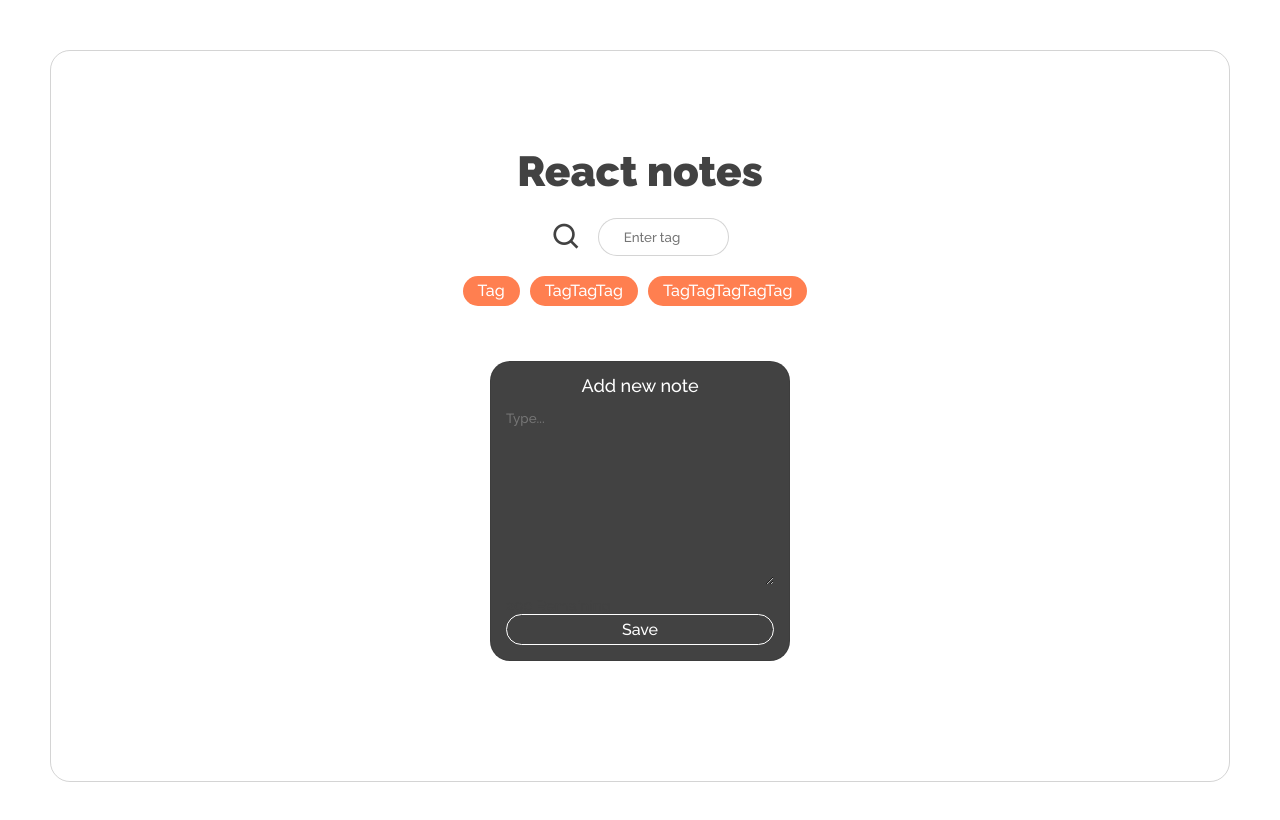
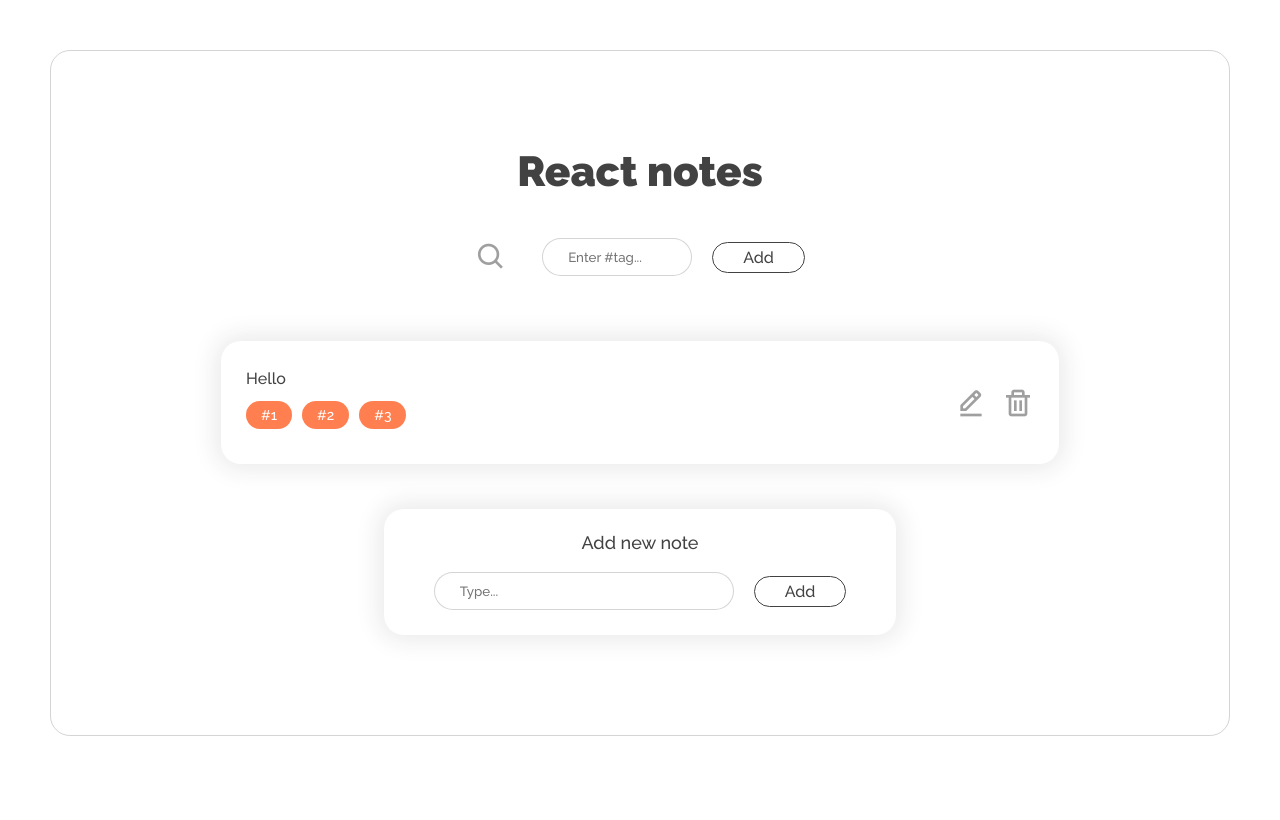
Before and after one commit to Focus-web-dev/react-notes, a React (Create React App) app: page / in a window 1280 px wide. Shown: the top 820 px of the page. Built offline with nearby package versions, Linux system fonts and the light colour scheme.

Commit message:
feat: add removeNote, addNewNote, removeTag, editNote functions

```diff
--- a/src/App.js
+++ b/src/App.js
@@ -2,34 +2,69 @@ import React, {useState} from 'react';
 import {nanoid} from 'nanoid';
 
 import Filter from './components/Filter';
+import NotesList from './components/NotesList';
 import AddNewNote from './components/AddNewNote';
-import NotesList from './components/NotesList';
 
 function App() {
 
-  let [notes, setNotes] = useState([]);
+  let [notes, setNotes] = useState([
+    {
+      id: nanoid(),
+      tags: ['#1', '#2', '#3'],
+      text: 'Hello'
+    }
+  ]);
 
-  function addNewNote(text) {
+  function addNewNote(text, id=nanoid()) {
     let newNote = {
-      id: nanoid(),
-      tags: text.split(' ').filter((el) => el[0]==='#'),
-      text: text.split(' ').filter((el)=> el[0]!=='#').join(' ')
+      id: id,
+      tags: text.split(' ').filter((el) => el[0] === '#'),
+      text: text.split(' ').filter((el)=> el[0] !== '#').join(' ')
     }
 
     setNotes([...notes, newNote]);
+  }
+
+  function removeTag (text, id, tag) {
+
+    let currentNote = notes.find((el) => el.id === id);
+    let currentTagList = currentNote.tags;
+    let newTagList = currentTagList.filter((el)=>el!==tag)
+
+    let updatedNote = {
+      id: id,
+      tags: newTagList,
+      text: text
+    }
+    setNotes([...notes.filter((el) => el.id !== id), updatedNote]);
+
   }
 
   function removeNote (id) {
     setNotes(notes.filter((el) => el.id !== id));
   }
 
+  const [noteText, setNoteText] = useState("");
+
+  function editNote (id, tags) {
+    setNotes(notes.filter((el) => el.id !== id));
+    let currentNote = notes.find((el) => el.id === id);
+    setNoteText(currentNote.text + ` ${tags.join(' ')}`);
+  }
+
+  function filter (tags) {
+    tags.map((el)=>console.log(notes.map((ell)=>[ell.tags].includes(el))));
+  }
+
   return (
     <div className="App">
       <h1>React notes</h1>
-      <Filter />
 
-      <NotesList notes={notes} addNewNote={addNewNote} removeNote={removeNote}/>
-      <AddNewNote addNewNote={addNewNote}/>
+      <Filter filter={filter}/>
+
+      <NotesList notes={notes} removeNote={removeNote} editNote={editNote} removeTag={removeTag} />
+
+      <AddNewNote noteText={noteText} setNoteText={setNoteText} addNewNote={addNewNote}/>
 
     </div>
   );
--- a/src/components/AddNewNote.js
+++ b/src/components/AddNewNote.js
@@ -1,8 +1,6 @@
-import React, {useState} from 'react';
+import React from 'react';
 
-function AddNewNote({ addNewNote }) {
-
-    const [noteText, setNoteText] = useState("");
+function AddNewNote({ noteText, setNoteText, addNewNote }) {
 
     function handleChange (e) {
         setNoteText(e.target.value);
@@ -14,24 +12,18 @@ function AddNewNote({ addNewNote }) {
     }
 
   return (
-    <li className="note new">
+    <div className="add-note">
 
-        <div className="note-content">
+        <h3>Add new note</h3>
 
-            <h3>Add new note</h3>
+        <div>
 
-            <textarea onChange={handleChange} type="text" placeholder="Type..." value={noteText}></textarea>
+            <input onChange={handleChange} type="text" placeholder="Type..." value={noteText}></input>
+            <button onClick={()=>handleSave(noteText)}>Add</button>
 
         </div>
 
-        <div className="note-footer">
-
-            <small>200 Remaining</small>
-            <button onClick={handleSave}>Save</button>
-
-        </div>
-
-    </li>
+    </div>
   );
 }
 
--- a/src/components/Filter.js
+++ b/src/components/Filter.js
@@ -1,25 +1,34 @@
-import React from 'react';
+import React, { useState } from 'react';
+import {nanoid} from 'nanoid';
 
-function Filter() {
+function Filter({ filter }) {
+
+  let [tags, setTags] = useState([]);
+  let [tagInput, setTagInput] = useState("");
+
+  function handleTagInput (e) {
+    setTagInput(e.target.value);
+  }
+
+  function handleAdd (tag) {
+    setTags([...tags, tag]);
+    setTagInput("");
+    filter([...tags, tag]);
+  }
 
   return (
     <div className="filter">
 
         <div className="filter-input">
           <i className='bx bx-search'></i>
-          <input type="text" placeholder="Enter tag"></input>
+          <input onChange={handleTagInput} type="text" placeholder="Enter #tag..." value={tagInput}></input>
+          <button onClick={()=>handleAdd(tagInput)}>Add</button>
         </div>
 
         <ul className="tags">
-          <li className="tag">
-            <p>Tag</p>
-          </li>
-          <li className="tag">
-            <p>TagTagTag</p>
-          </li>
-          <li className="tag">
-            <p>TagTagTagTagTag</p>
-          </li>
+          {
+            tags.map((el)=><li key={nanoid()} className="tag"><p>{el}</p></li>)
+          }
         </ul>
 
       </div>
--- a/src/components/Note.js
+++ b/src/components/Note.js
@@ -1,40 +1,29 @@
-import React, { useState } from 'react';
+import React from 'react';
 import {nanoid} from 'nanoid';
 
-function Note({ id, text, tags, removeNote }) {
-
-    let [tag, setTags] = useState(tags);
-
-    function removeTag (target) {
-        setTags([...tag].filter((el)=>el !== target))
-    }
+function Note({ id, text, tags, removeNote, editNote, removeTag }) {
 
   return (
     <li key={id} className="note">
 
-        <p className="note-text">{text}</p>
+        <div className="note-content">
 
-        <div className="note-footer">
+            <p className="note-text">
+                {text}
+            </p>
 
             <ul className="tags">
 
                 {
-                    tag.map((el)=>
-                        <li key={nanoid()} className="tag" onClick={()=>removeTag(el)}>
-                            <p>{el}</p>
-                        </li>)
+                    tags.map((el)=><li key={nanoid()} className="tag" onClick={()=>removeTag(text, id, el)}><p>{el}</p></li>)
                 }
 
             </ul>
 
-            <div className="buttons">
+        </div>
 
-                <button className="edit">Edit</button>
-                <button className="delete" onClick={()=>removeNote(id)}>Delete</button>
-
-            </div>
-
-        </div>
+        <i className='bx bx-edit-alt' onClick={()=>editNote(id, tags)}></i>
+        <i className='bx bx-trash' onClick={()=>removeNote(id)}></i>
 
     </li>
   );
--- a/src/components/NotesList.js
+++ b/src/components/NotesList.js
@@ -2,13 +2,13 @@ import React from 'react';
 
 import Note from './Note';
 
-function NotesList({ notes, removeNote }) {
+function NotesList({ notes, removeNote, editNote, removeTag }) {
 
   return (
     <ul className="notes">
 
         {
-            notes.map((note)=>(<Note key={note.id} id={note.id} text={note.text} tags={note.tags} removeNote={removeNote} />))
+          notes.map((note)=>(<Note key={note.id} id={note.id} text={note.text} tags={note.tags} removeNote={removeNote} editNote={editNote} removeTag={removeTag} />))
         }
 
     </ul>
--- /dev/null
+++ b/src/styles/add-new-note.scss
@@ -0,0 +1,49 @@
+@import 'variables';
+
+.add-note {
+    margin-top: 25px;
+    padding: 25px 50px;
+    border-radius: 20px;
+    box-shadow: $boxShadow;
+
+    display: flex;
+    flex-direction: column;
+    justify-content: center;
+    align-items: center;
+}
+
+.add-note h3 {
+    margin-bottom: 20px;
+}
+
+.add-note div {
+    width: 100%;
+    display: flex;
+    flex-direction: row;
+    align-items: center;
+    justify-content: center;
+}
+
+.add-note input {
+    border: 1px solid $blackLowOpacity;
+    padding: 10px 25px;
+    border-radius: 20px;
+    width: 300px;
+
+    transition: all 0.5s;
+    &:focus {
+        width: 600px;
+        border: 1px solid $black;
+    }
+}
+
+.add-note button {
+    border: 1px solid $black;
+    color: $black;
+    margin-left: 20px;
+
+    &:hover {
+        background: $black;
+        color: $white;
+    }
+}
--- a/src/styles/app.scss
+++ b/src/styles/app.scss
@@ -18,7 +18,7 @@
     margin-top: 25px;
 
     align-items: center;
-    justify-content: center;
+    justify-content: flex-start;
 
     display: flex;
     flex-direction: row;
--- a/src/styles/filter.scss
+++ b/src/styles/filter.scss
@@ -15,8 +15,6 @@
     justify-content: center;
     align-items: center;
 
-    margin-bottom: 20px;
-
     width: 100%;
 }
 
@@ -29,12 +27,13 @@
 .filter input {
     border: 1px solid $blackLowOpacity;
     padding: 10px 25px;
+    margin: 20px;
     border-radius: 20px;
-    width: 15%;
+    width: 150px;
 
     transition: all 0.5s;
     &:focus {
-        width: 30%;
+        width: 300px;
         border: 1px solid $black;
     }
 }
--- a/src/styles/main.scss
+++ b/src/styles/main.scss
@@ -3,6 +3,7 @@
 
 @import 'app';
 @import 'filter';
+@import 'add-new-note';
 @import 'note';
 
 body {
@@ -25,13 +26,13 @@ button {
     font-family: 'Raleway', sans-serif;
     font-size: 16px;
     background: none;
-    color: $white;
-    border: 1px solid $white;
+    color: $black;
+    border: 1px solid $black;
 
     transition: 0.3s;
 
     &:hover {
-        background: $white;
-        color: $black;
+        background: $black;
+        color: $white;
     }
 }
--- a/src/styles/note.scss
+++ b/src/styles/note.scss
@@ -1,66 +1,51 @@
 .note {
+    position: relative;
+
     margin: 20px;
-    padding: 15px;
+    padding: 25px;
 
-    width: 300px;
-    min-height: 300px;
+    width: 100%;
     border-radius: 20px;
 
     display: flex;
-    flex-direction: column;
+    flex-direction: row;
     justify-content: space-between;
+    align-items: center;
 
-    border: 1px solid $blackLowOpacity;
-    background: $black;
-}
-
-.new {
-    background: $black;
+    box-shadow: $boxShadow;
 }
 
 .note-content {
     display: flex;
     flex-direction: column;
-    justify-content: center;
-    align-items: center;
     width: 100%;
 }
 
-.note-content h3 {
-    color: $white;
-    margin-bottom: 15px;
-}
-
-.note-content textarea {
-    width: 100%;
-    min-height: 175px;
-    background: none;
-    color: $white;
-}
-
 .note-text {
-    color: $white;
+    color: $black;
     font-size: 16px;
     line-height: 25px;
     margin-bottom: 10px;
-}
-
-.note-footer {
-    display: flex;
-    flex-direction: column;
 }
 
 .note .tags .tag p {
     font-size: 14px;
 }
 
-.buttons {
+.bx {
     display: flex;
-    flex-direction: row;
+    justify-content: center;
     align-items: center;
-    margin-top: 5px;
+
+    font-size: 32px;
+    color: $black;
+    opacity: 0.5;
+    transition: 0.3s;
+    cursor: pointer;
+    &:not(:last-child) {
+        margin-right: 15px;
+    }
+    &:hover {
+        opacity: 1;
+    }
 }
-
-.buttons button:not(:last-child) {
-    margin-right: 15px;
-}
```
